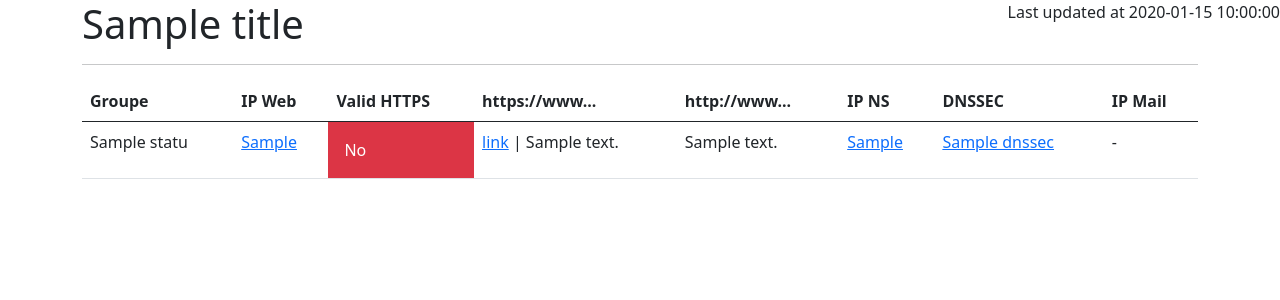
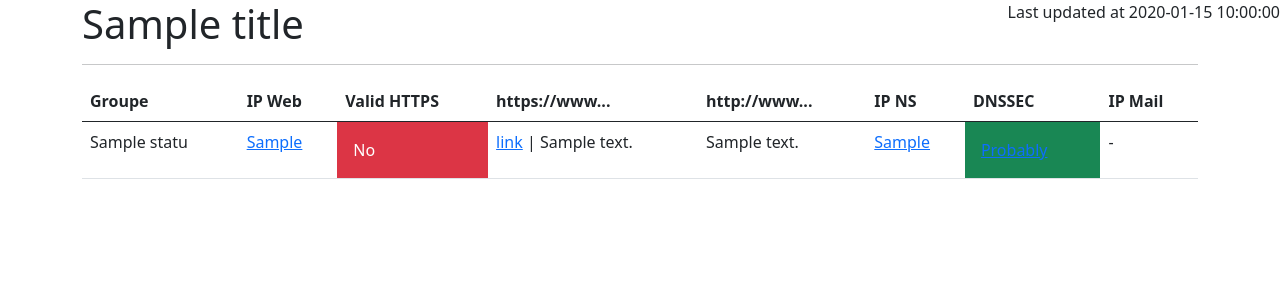
Before and after one commit to xavier-dubruille/student_vps_status, a Flask app: template src/vps_status_web/templates/table.html in a window 1280 px wide. Shown: the top 300 px of the page. Run offline with Flask 3, Linux system fonts and the light colour scheme; the template is opened without the code that fills it: most values are stand-ins (such as "Sample title", 1, 10 or a date in 2020); some libraries are stand-ins or nearby versions.

Commit message:
Fix dnssec check

```diff
--- a/src/vps_status_fetch_group/main.py
+++ b/src/vps_status_fetch_group/main.py
@@ -64,7 +64,7 @@ def main():
         content_www_http = get_content(url_www, False)
         content_blog_http = get_content(url_blog)
         www_https_valid = check_https(url_www)
-        dnssec = "Probably" if check_https(f"{group_name}.ephec-ti.be") else "No"
+        dnssec = check_dnssec(f"{group_name}.ephec-ti.be")
         date_time = now_formated()
         ip_ns = get_ip(f"ns.{group_name}.ephec-ti.be")
         status = Status(group_name=group_name,
--- a/src/vps_status_web/templates/table.html
+++ b/src/vps_status_web/templates/table.html
@@ -30,9 +30,22 @@
         <td><a href="https://{{ statu.url_www }}" target="_blank">link</a> | {{ statu.content_www_ssl[:50] }}</td>
         <td>{{ statu.content_www_http[:50] }}</td>
         <td><a href="vps/{{ statu.ip_ns }}" target="_blank">{{ statu.ip_ns }}</a></td>
-        <td><a href="https://dnssec-analyzer.verisignlabs.com/{{ statu.group_name }}.ephec-ti.be" target="_blank">
-            {{ statu.dnssec }}
-        </a></td>
+
+        {% if statu.dnssec %}
+        <td class="p-3 mb-2 bg-success text-white">
+            <a href="https://dnssec-analyzer.verisignlabs.com/{{ statu.group_name }}.ephec-ti.be" target="_blank">
+                Probably
+            </a>
+        </td>
+        {% else %}
+        <td class="p-3 mb-2 bg-danger text-white">
+            <a href="https://dnssec-analyzer.verisignlabs.com/{{ statu.group_name }}.ephec-ti.be" target="_blank">
+                No
+            </a>
+        </td>
+        {% endif %}
+
+
         <td>-</td>
     </tr>
     {% endfor %}
```
